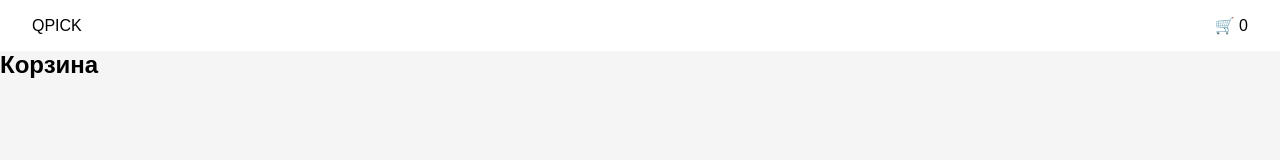
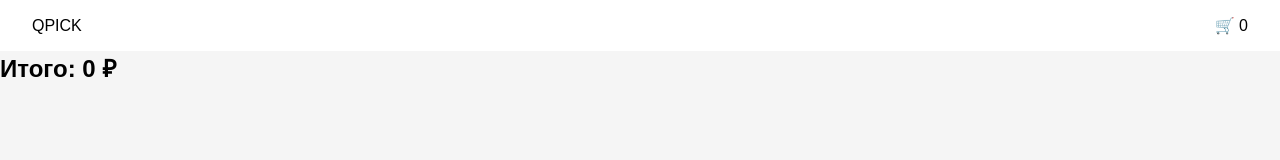
Before and after one commit to sofia-kildyaeva/qpick, a React (Vite) app: page /cart in a window 1280 px wide. Shown: the top 160 px of the page. Built offline with nearby package versions, Linux system fonts and the light colour scheme.

Commit message:
Добавили логику на страницу корзины - указывается кол-во товаров и общая сумма

```diff
--- /dev/null
+++ b/src/components/CartItem/CartItem.css
@@ -0,0 +1,12 @@
+.cart-item {
+  display: flex;
+  align-items: center;
+  gap: 20px;
+  background: #fff;
+  padding: 20px;
+  border-radius: 20px;
+}
+
+.cart-item img {
+  width: 80px;
+}
--- /dev/null
+++ b/src/components/CartItem/CartItem.tsx
@@ -0,0 +1,29 @@
+import type { CartItem as Item } from "../../types/cartItem";
+import "./CartItem.css";
+
+interface Props {
+  item: Item;
+  onIncrease: () => void;
+  onDecrease: () => void;
+}
+
+const CartItem = ({ item, onIncrease, onDecrease }: Props) => {
+  return (
+    <div className="cart-item">
+      <img src={item.image} alt={item.title} />
+
+      <div className="info">
+        <h3>{item.title}</h3>
+        <p>{item.price} ₽</p>
+      </div>
+
+      <div className="controls">
+        <button onClick={onDecrease}>−</button>
+        <span>{item.quantity}</span>
+        <button onClick={onIncrease}>+</button>
+      </div>
+    </div>
+  );
+};
+
+export default CartItem;
--- a/src/components/ProductCard/ProductCard.tsx
+++ b/src/components/ProductCard/ProductCard.tsx
@@ -1,5 +1,4 @@
 import type { Product } from "../../types/product";
-import { getCart, setCart } from "../../utils/cartStorage";
 import "./ProductCard.css";
 
 interface Props {
@@ -8,8 +7,12 @@ interface Props {
 
 const ProductCard = ({ product }: Props) => {
   const handleBuy = () => {
-    const cart = getCart();
-    setCart([...cart, product]);
+    const data = sessionStorage.getItem("cart");
+    const cart: Product[] = data ? JSON.parse(data) : [];
+
+    cart.push(product);
+    sessionStorage.setItem("cart", JSON.stringify(cart));
+
     window.location.reload();
   };
 
--- a/src/pages/CartPage.tsx
+++ b/src/pages/CartPage.tsx
@@ -1,10 +1,53 @@
+import { useState } from "react";
 import Header from "../components/Header/Header";
+import CartItem from "../components/CartItem/CartItem";
+import { getCart, setCart } from "../utils/cartStorage";
+import type { CartItem as Item } from "../types/cartItem";
 
 const CartPage = () => {
+  const [items, setItems] = useState<Item[]>(getCart());
+
+  const increase = (id: number) => {
+    const updated = items.map((item) =>
+      item.id === id ? { ...item, quantity: item.quantity + 1 } : item
+    );
+    setItems(updated);
+    setCart(updated);
+  };
+
+  const decrease = (id: number) => {
+    const updated = items
+      .map((item) =>
+        item.id === id
+          ? { ...item, quantity: item.quantity - 1 }
+          : item
+      )
+      .filter((item) => item.quantity > 0);
+
+    setItems(updated);
+    setCart(updated);
+  };
+
+  const totalPrice = items.reduce(
+    (sum, item) => sum + item.price * item.quantity,
+    0
+  );
+
   return (
     <>
       <Header />
-      <h2>Корзина</h2>
+      <div className="cart">
+        {items.map((item) => (
+          <CartItem
+            key={item.id}
+            item={item}
+            onIncrease={() => increase(item.id)}
+            onDecrease={() => decrease(item.id)}
+          />
+        ))}
+
+        <h2>Итого: {totalPrice} ₽</h2>
+      </div>
     </>
   );
 };
--- /dev/null
+++ b/src/types/cartItem.ts
@@ -0,0 +1,5 @@
+import type { Product } from "./product";
+
+export interface CartItem extends Product {
+  quantity: number;
+}
--- a/src/utils/cartStorage.ts
+++ b/src/utils/cartStorage.ts
@@ -1,13 +1,35 @@
 
 import type { Product } from "../types/product";
+import type { CartItem } from "../types/cartItem";
 
 const CART_KEY = "cart";
 
-export const getCart = (): Product[] => {
+export const getCart = (): CartItem[] => {
   const data = sessionStorage.getItem(CART_KEY);
-  return data ? JSON.parse(data) : [];
+  if (!data) return [];
+
+  const products: Product[] = JSON.parse(data);
+  const grouped: Record<number, CartItem> = {};
+
+  products.forEach((product) => {
+    if (grouped[product.id]) {
+      grouped[product.id].quantity += 1;
+    } else {
+      grouped[product.id] = { ...product, quantity: 1 };
+    }
+  });
+
+  return Object.values(grouped);
 };
 
-export const setCart = (cart: Product[]) => {
-  sessionStorage.setItem(CART_KEY, JSON.stringify(cart));
+export const setCart = (items: CartItem[]) => {
+  const products: Product[] = [];
+
+  items.forEach((item) => {
+    for (let i = 0; i < item.quantity; i++) {
+      products.push(item);
+    }
+  });
+
+  sessionStorage.setItem(CART_KEY, JSON.stringify(products));
 };
```
